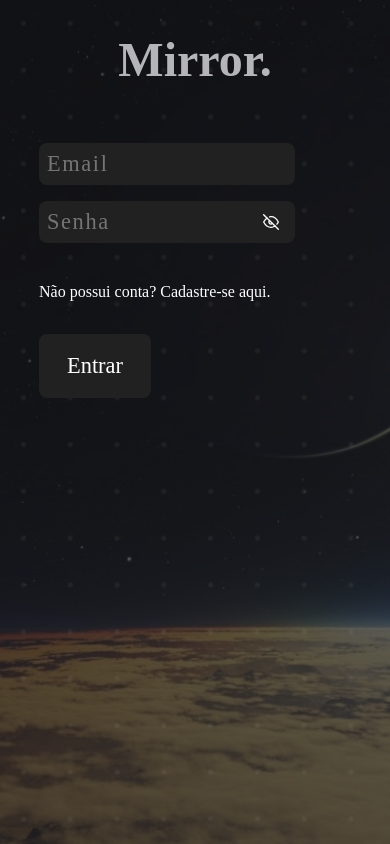
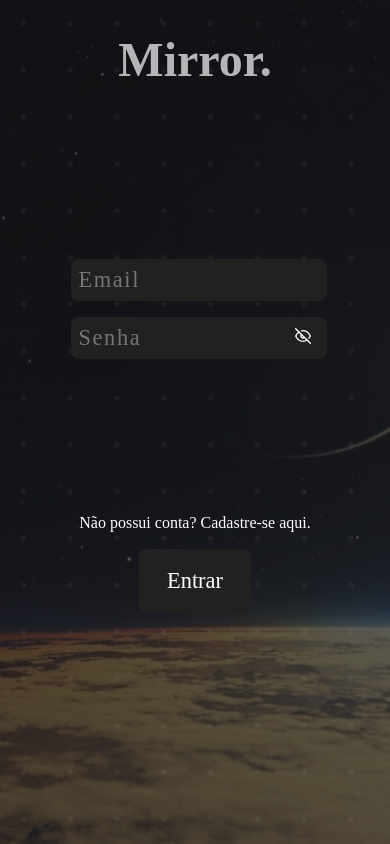
Before and after one commit to myyrez/landing-page-neon, a React (Create React App) app: page / in a window 390 px wide. Shown: the top 844 px of the page. Built offline with nearby package versions, Linux system fonts and the light colour scheme.

Commit message:
responsividade finalizada 🙏

```diff
--- a/src/components/App/App.js
+++ b/src/components/App/App.js
@@ -104,10 +104,6 @@ export const App = () => {
       loginFundo.style.backgroundPosition = '0% -50%'
       loginImagem.style.backgroundPosition = 'center 30%'
       break;
-    // default:
-    //   loginFundo.style.backgroundPosition = '0% 0%'
-    //   loginImagem.style.backgroundPosition = 'center 10%'
-    //   break;
   }
 
   switch (cadastroIndex) {
@@ -131,10 +127,6 @@ export const App = () => {
       cadastroFundo.style.backgroundPosition = '0% -100%'
       cadastroImagem.style.backgroundPosition = 'center 50%'
       break;
-    // default:
-    //   cadastroFundo.style.backgroundPosition = '0% 0%'
-    //   cadastroImagem.style.backgroundPosition = 'center 10%'
-    //   break;
   }
 
   return (
@@ -145,6 +137,7 @@ export const App = () => {
           <h1 className={styles.header}>Mirror.</h1>
         </div>
 
+        <div className={styles.loginItensWrap}>
           <div className={styles.loginItens} id='loginItens'>
             <input className={styles.input} type='email' placeholder='Email'/>
             <input className={styles.input} type='password' id='senhaLogin' placeholder='Senha'/>
@@ -152,13 +145,14 @@ export const App = () => {
             ? <FiEyeOff className={styles.eyeIcon} onClick={showPassword}/>
             : <FiEye className={styles.eyeIcon} onClick={showPassword}/>}
           </div>
+        </div>
 
+
+        <div className={styles.loginButtonDiv} id='loginButtonDiv'>
           <div className={styles.cadastroDiv}>
             <p className={styles.cadastroLink} id='loginLink' onClick={changePageCadastro}>Não possui conta? Cadastre-se aqui.</p>
             <div className={styles.decoration}/>
           </div>
-
-        <div className={styles.loginButtonDiv} id='loginButtonDiv'>
           <button className={styles.loginButton}>Entrar</button>
         </div>
 
--- a/src/components/App/styles.module.css
+++ b/src/components/App/styles.module.css
@@ -96,6 +96,12 @@ body {
     transition: 700ms;
 }
 
+.loginItensWrap {
+    display: flex;
+    width: 100%;
+    justify-content: left;
+}
+
 .cadastroDiv {
     display: flex;
     align-items: center;
@@ -139,7 +145,8 @@ body {
     opacity: 1;
     transition: 700ms;
     display: flex;
-    align-items: center;
+    align-items: left;
+    flex-direction: column;
 }
 
 .loginButton {
@@ -152,6 +159,7 @@ body {
     width: 7rem;
     height: 4rem;
     padding: 1rem;
+    margin-top: 2rem;
     transition: 700ms;
 }
 
@@ -221,12 +229,12 @@ body {
     opacity: 1;
 }
 
-.loginItens:hover ~ .loginImagem {
+.loginItensWrap:hover ~ .loginImagem {
     background-size: 190vmax;
     opacity: .2;
 }
 
-.loginItens:hover ~ .loginFundo {
+.loginItensWrap:hover ~ .loginFundo {
     background-size: 11.5vmin 11.5vmin;
 }
 
@@ -390,19 +398,105 @@ body {
 }
 
 @media screen and (max-width: 560px) {
-    .cadastroItensWrap {
-        justify-content: left;
+    .login {
+        justify-content: start;
+        align-items: center;
     }
 
-    .cadastroItens {
-        margin-left: 25%;
+    .loginItensWrap {
+        justify-content: center;
+        flex-grow: .5;
+        margin-left: -18rem;
+    }
+
+    .loginItens {
+        /* margin-inline: 20%; */
+        justify-content: center;
+    }
+
+    .cadastroDiv {
+        width: fit-content;
+        margin: 0;
+    }
+
+    .loginButtonDiv {
+        /* width: 100%; */
+        align-items: center;
+        margin: 0;
+        justify-content: center;
+    }
+
+    .loginButton {
+        margin: 0;
+        margin-top: 1rem;
+    }
+
+    .eyeIcon {
+        top: -2.4rem;
+    }
+
+
+    /* -- cadastro -- */
+
+
+    .cadastro {
+        justify-content: start;
+        gap: 4rem;
+    }
+
+    .cadastroItensWrap {
+        justify-content: center;
+    }
+
+    .cadastroInput {
+        margin-inline: 2.4rem;
     }
 
     .cadastroButtonDiv {
-        flex-direction: column-reverse;
+        flex-direction: column;
         margin: 0;
     }
     .cadastroButton {
-        margin-bottom: 1rem;
+        margin-top: 1rem;
+        margin-left: 0%;
+    }
+
+    .eyeIconCadastro {
+        left: 16rem
     }
 }
+
+@media screen and (max-width: 330px) {
+    .input {
+        width: 13rem;
+    }
+
+    .loginItensWrap {
+        margin-left: -13rem;
+    }
+
+    .eyeIcon {
+        left: 11rem;
+    }
+
+
+    /* -- cadastro -- */
+
+
+    .cadastroItensWrap {
+        margin-right: -2rem;
+    }
+
+    .cadastroInput {
+        width: 13rem;
+        margin-left: 4rem;
+    }
+
+    .cadastroButton {
+        width: 13rem;
+    }
+
+    .eyeIconCadastro {
+        left: 15rem;
+    }
+}
```
Lines whose indentation alone changed are shown as unchanged.
